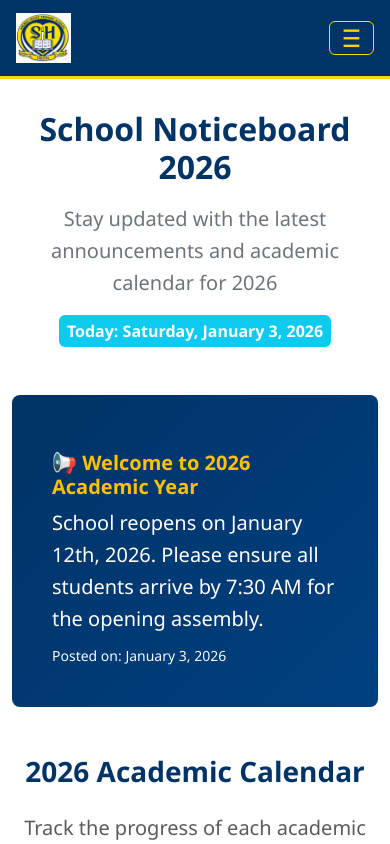
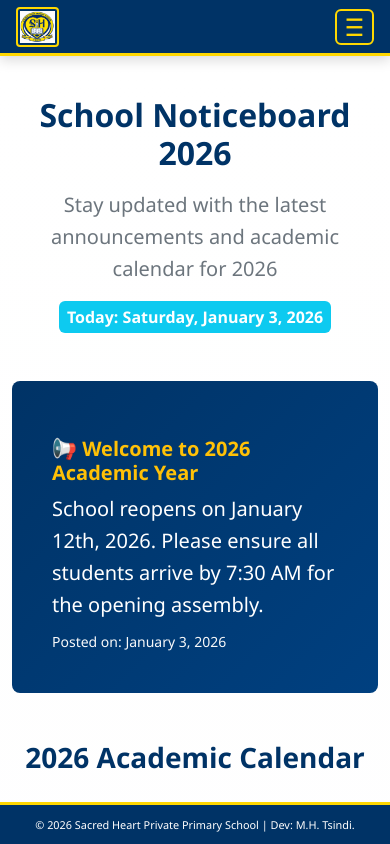
Before and after one commit to Htsindi/school-website-react, a React (Vite) app: page /noticeboard in a window 390 px wide. Shown: the top 844 px of the page. Built offline with nearby package versions, Linux system fonts and the light colour scheme.

Commit message:
Chnaging the scrolling pattern and view structure of the website.

```diff
--- a/src/App.jsx
+++ b/src/App.jsx
@@ -1,5 +1,6 @@
-import { Routes, Route } from 'react-router-dom';
-import SchoolNavbar from './components/Navbar';
+import { useEffect, useRef } from 'react';
+import { Routes, Route, useLocation, useNavigate } from 'react-router-dom';
+import SchoolNavbar, { navLinks } from './components/Navbar';
 import SchoolFooter from './components/Footer';
 import Home from './pages/Home';
 import NoticeBoard from './pages/NoticeBoard';
@@ -9,21 +10,88 @@ import Contact from './pages/Contact';
 import Media from './pages/Media';
 import StudentLife from './pages/StudentLife';
 
+const pages = {
+  '/': Home,
+  '/noticeboard': NoticeBoard,
+  '/ourschool': OurSchool,
+  '/media': Media,
+  '/studentlife': StudentLife,
+  '/staff': Staff,
+  '/contact': Contact,
+};
+
 function App() {
+  const contentRef = useRef(null);
+  const touchStartY = useRef(null);
+  const navigationLock = useRef(false);
+  const location = useLocation();
+  const navigate = useNavigate();
+
+  useEffect(() => {
+    if (contentRef.current) {
+      contentRef.current.scrollTop = 0;
+    }
+    navigationLock.current = false;
+  }, [location.pathname]);
+
+  const navigateAtBoundary = (direction) => {
+    const currentIndex = navLinks.findIndex(({ path }) => path === location.pathname);
+    const content = contentRef.current;
+
+    if (navigationLock.current || currentIndex < 0 || !content) {
+      return;
+    }
+
+    const atTop = content.scrollTop <= 0;
+    const atBottom = content.scrollTop + content.clientHeight >= content.scrollHeight - 1;
+    const targetIndex = direction > 0 && atBottom
+      ? currentIndex + 1
+      : direction < 0 && atTop
+        ? currentIndex - 1
+        : currentIndex;
+
+    if (targetIndex >= 0 && targetIndex < navLinks.length && targetIndex !== currentIndex) {
+      navigationLock.current = true;
+      navigate(navLinks[targetIndex].path);
+    }
+  };
+
   return (
     <div className="app-container">
       <SchoolNavbar />
 
       {/* Main content area */}
-      <div className="main-content">
+      <div
+        className="main-content"
+        ref={contentRef}
+        onScroll={(event) => {
+          const content = event.currentTarget;
+          if (
+            content.scrollHeight > content.clientHeight &&
+            content.scrollTop + content.clientHeight >= content.scrollHeight - 1
+          ) {
+            navigateAtBoundary(1);
+          }
+        }}
+        onWheel={(event) => navigateAtBoundary(event.deltaY)}
+        onTouchStart={(event) => {
+          touchStartY.current = event.changedTouches[0].clientY;
+        }}
+        onTouchEnd={(event) => {
+          if (touchStartY.current !== null) {
+            const swipeDistance = touchStartY.current - event.changedTouches[0].clientY;
+            if (Math.abs(swipeDistance) >= 60) {
+              navigateAtBoundary(swipeDistance);
+            }
+            touchStartY.current = null;
+          }
+        }}
+      >
         <Routes>
-          <Route path="/" element={<Home />} />
-          <Route path="/noticeboard" element={<NoticeBoard />} />
-          <Route path="/ourschool" element={<OurSchool />} />
-          <Route path="/staff" element={<Staff />} />
-          <Route path="/contact" element={<Contact />} />
-          <Route path="/media" element={<Media />} />
-          <Route path="/studentlife" element={<StudentLife />} />
+          {navLinks.map(({ path }) => {
+            const Page = pages[path];
+            return <Route key={path} path={path} element={<Page />} />;
+          })}
         </Routes>
       </div>
 
--- a/src/components/Navbar.jsx
+++ b/src/components/Navbar.jsx
@@ -1,20 +1,20 @@
 import { Navbar, Nav, Container } from 'react-bootstrap';
 import { Link, useLocation } from 'react-router-dom';
-import { useState, useEffect } from 'react';
+import { useState } from 'react';
+
+export const navLinks = [
+  { path: '/', label: 'Home' },
+  { path: '/noticeboard', label: 'Noticeboard' },
+  { path: '/ourschool', label: 'Our School' },
+  { path: '/media', label: 'Media' },
+  { path: '/studentlife', label: 'Student Life' },
+  { path: '/staff', label: 'Staff' },
+  { path: '/contact', label: 'Contact' },
+];
 
 function SchoolNavbar() {
   const location = useLocation();
   const [expanded, setExpanded] = useState(false);
-
-  // Navigation links - Added StudentLife
-  const navLinks = [
-    { path: '/', label: 'Home' },
-    { path: '/noticeboard', label: 'Noticeboard' },
-    { path: '/ourschool', label: 'Our School' },
-    { path: '/media', label: 'Media' },
-    { path: '/studentlife', label: 'Student Life' },  // Added
-    { path: '/staff', label: 'Staff' },
-  ];
 
   const isActive = (path) => {
     if (path === '/') return location.pathname === '/';
@@ -56,11 +56,11 @@ function SchoolNavbar() {
 
   return (
     <Navbar
-      expand="lg"
+      expand="xl"
       expanded={expanded}
       style={navbarStyle}
       fixed="top"
-      className="py-2"
+      className="school-navbar py-1"
     >
       <Container fluid>
         {/* Left Logo - School Logo */}
@@ -74,7 +74,7 @@ function SchoolNavbar() {
             src="/assets/school-logo.png"
             alt="School Logo"
             style={{
-              height: '50px',
+              height: '40px',
               width: 'auto',
             }}
             className="d-inline-block align-top"
@@ -123,7 +123,7 @@ function SchoolNavbar() {
               src="/assets/catholic-logo.png"
               alt="Catholic Education"
               style={{
-                height: '50px',
+                height: '40px',
                 width: 'auto',
               }}
               className="d-inline-block align-top"
--- a/src/index.css
+++ b/src/index.css
@@ -3,7 +3,8 @@
    ============================================ */
 
 :root {
-  --navbar-height: 70px;
+  --navbar-height: 56px;
+  --footer-height: 60px;
   --page-bg: #ffffff;
   --text-color: #212529;
   --school-blue: #003366;
@@ -24,6 +25,7 @@
 html, body, #root {
   height: 100%;
   margin: 0;
+  overflow: hidden;
   background-color: var(--page-bg);
   color: var(--text-color);
   font-family: 'Segoe UI', Tahoma, Geneva, Verdana, sans-serif;
@@ -144,7 +146,7 @@ main, .app-root, .page {
   border-bottom: 3px solid var(--school-yellow) !important;
   box-shadow: 0 4px 12px rgba(0, 0, 0, 0.15);
   z-index: 1030;
-  height: var(--navbar-height);
+  min-height: var(--navbar-height);
 }
 
 /* Brand Styling */
@@ -154,10 +156,12 @@ main, .app-root, .page {
   display: flex;
   align-items: center;
   text-decoration: none;
+  padding-top: 0;
+  padding-bottom: 0;
 }
 
 .school-navbar .navbar-brand img {
-  height: 50px;
+  height: 40px;
   width: auto;
   margin-right: 10px;
   border: 2px solid var(--school-yellow);
@@ -207,14 +211,21 @@ main, .app-root, .page {
 
 /* App Layout */
 .app-container {
-  min-height: 100vh;
+  height: 100vh;
+  height: 100dvh;
+  min-height: 0;
   display: flex;
   flex-direction: column;
+  overflow: hidden;
 }
 
 .main-content {
   flex: 1;
-  padding-top: 70px; /* Navbar height */
+  min-height: 0;
+  overflow-y: auto;
+  overscroll-behavior-y: contain;
+  padding-top: var(--navbar-height);
+  padding-bottom: var(--footer-height);
 }
 
 /* Home page exception - carousel goes under navbar */
@@ -227,8 +238,8 @@ main, .app-root, .page {
   height: 70vh;
   min-height: 600px;
   overflow: hidden;
-  margin-top: -70px; /* Negative margin to pull carousel up */
-  padding-top: 70px; /* Push content down but keep background image at top */
+  margin-top: calc(0px - var(--navbar-height));
+  padding-top: var(--navbar-height);
 }
 
 .hero-carousel-container {
@@ -829,26 +840,48 @@ main, .app-root, .page {
 .school-footer {
   background-color: var(--school-blue);
   color: white;
-  padding: 1.5rem 0;
-  margin-top: auto;
+  position: fixed;
+  bottom: 0;
+  left: 0;
+  z-index: 1030;
+  width: 100%;
+  height: var(--footer-height);
+  padding: 0;
   border-top: 3px solid var(--school-yellow);
+  display: flex;
+  align-items: center;
 }
 
 .footer-content {
   display: flex;
-  flex-direction: column;
+  flex-direction: row;
   align-items: center;
-  gap: 1.5rem;
-  text-align: center;
+  justify-content: space-between;
+  gap: 1rem;
+  text-align: left;
 }
 
-@media (min-width: 768px) {
-  .footer-content {
-    flex-direction: row;
-    justify-content: space-between;
-    align-items: center;
-    text-align: left;
-  }
+.school-footer .footer-motto,
+.school-footer .footer-links {
+  display: none !important;
+}
+
+.school-footer .footer-copyright p {
+  font-size: 0.75rem !important;
+}
+
+.school-footer .footer-copyright small {
+  font-size: 0.65rem !important;
+}
+
+.school-footer .footer-contact {
+  gap: 0.5rem;
+  flex-wrap: nowrap;
+}
+
+.school-footer .contact-btn {
+  padding: 0.3rem 0.6rem;
+  font-size: 0.8rem;
 }
 
 .footer-motto {
@@ -943,6 +976,10 @@ main, .app-root, .page {
    ============================================ */
 
 @media (max-width: 767.98px) {
+  :root {
+    --footer-height: 42px;
+  }
+
   /* Global Mobile Adjustments */
   h1 {
     font-size: 2rem;
@@ -1007,36 +1044,27 @@ main, .app-root, .page {
   }
 
   /* Footer Mobile */
-  .footer-content {
-    gap: 1rem;
+  .school-footer .footer-content {
+    justify-content: center;
+    gap: 0;
   }
 
-  .footer-motto {
-    justify-content: center;
+  .school-footer .footer-contact,
+  .school-footer .footer-copyright small {
+    display: none;
   }
 
-  .footer-contact {
+  .school-footer .footer-copyright {
     width: 100%;
-    justify-content: center;
+    padding: 0;
+    text-align: center;
   }
 
-  .contact-btn {
-    min-width: 100px;
-    padding: 0.4rem 0.8rem;
-    font-size: 0.9rem;
-  }
-
-  .footer-copyright {
-    order: 1;
-    width: 100%;
-  }
-
-  .footer-motto {
-    order: 2;
-  }
-
-  .footer-contact {
-    order: 3;
+  .school-footer .footer-copyright p {
+    overflow: hidden;
+    font-size: 0.68rem !important;
+    text-overflow: ellipsis;
+    white-space: nowrap;
   }
 
   /* Cards Mobile */
```
